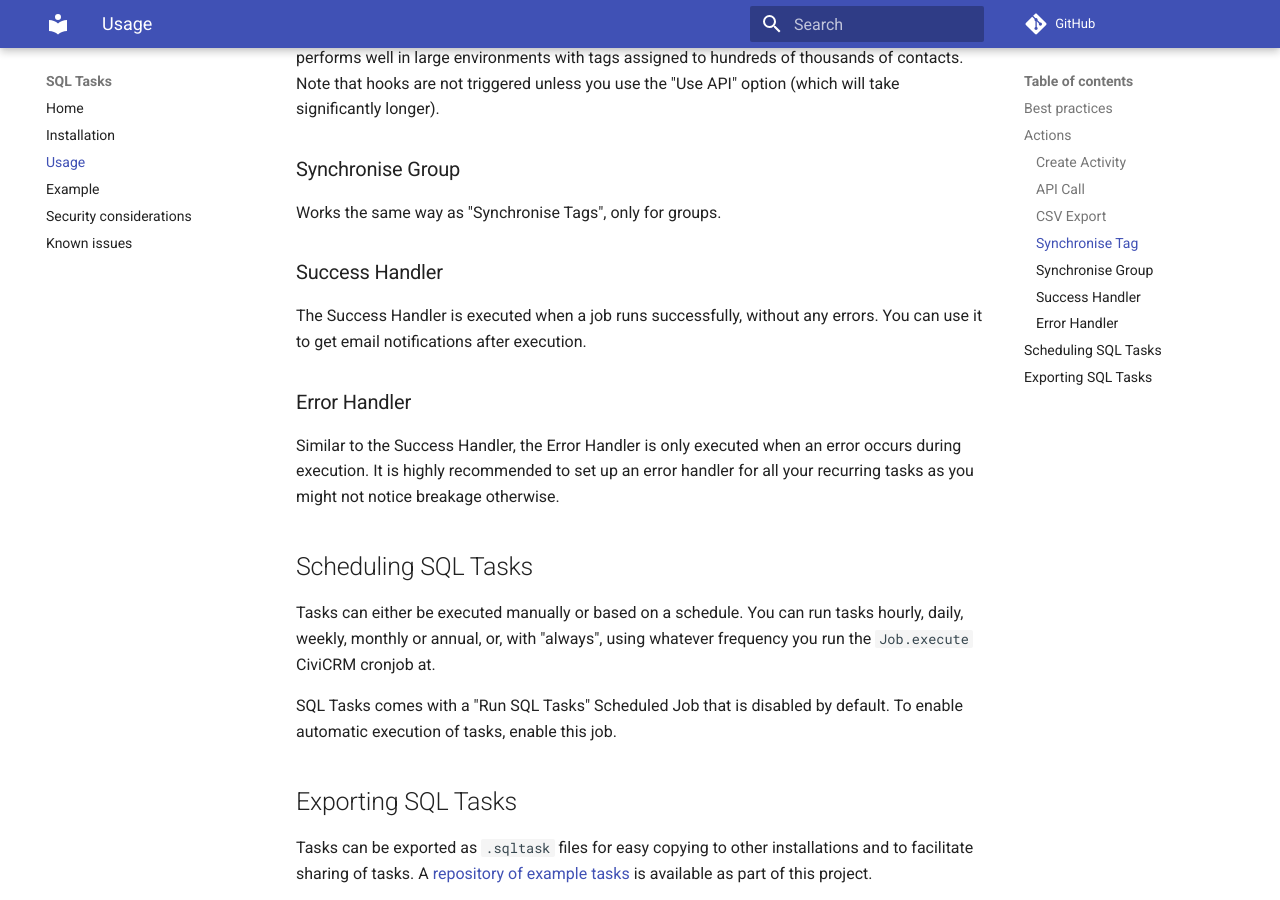
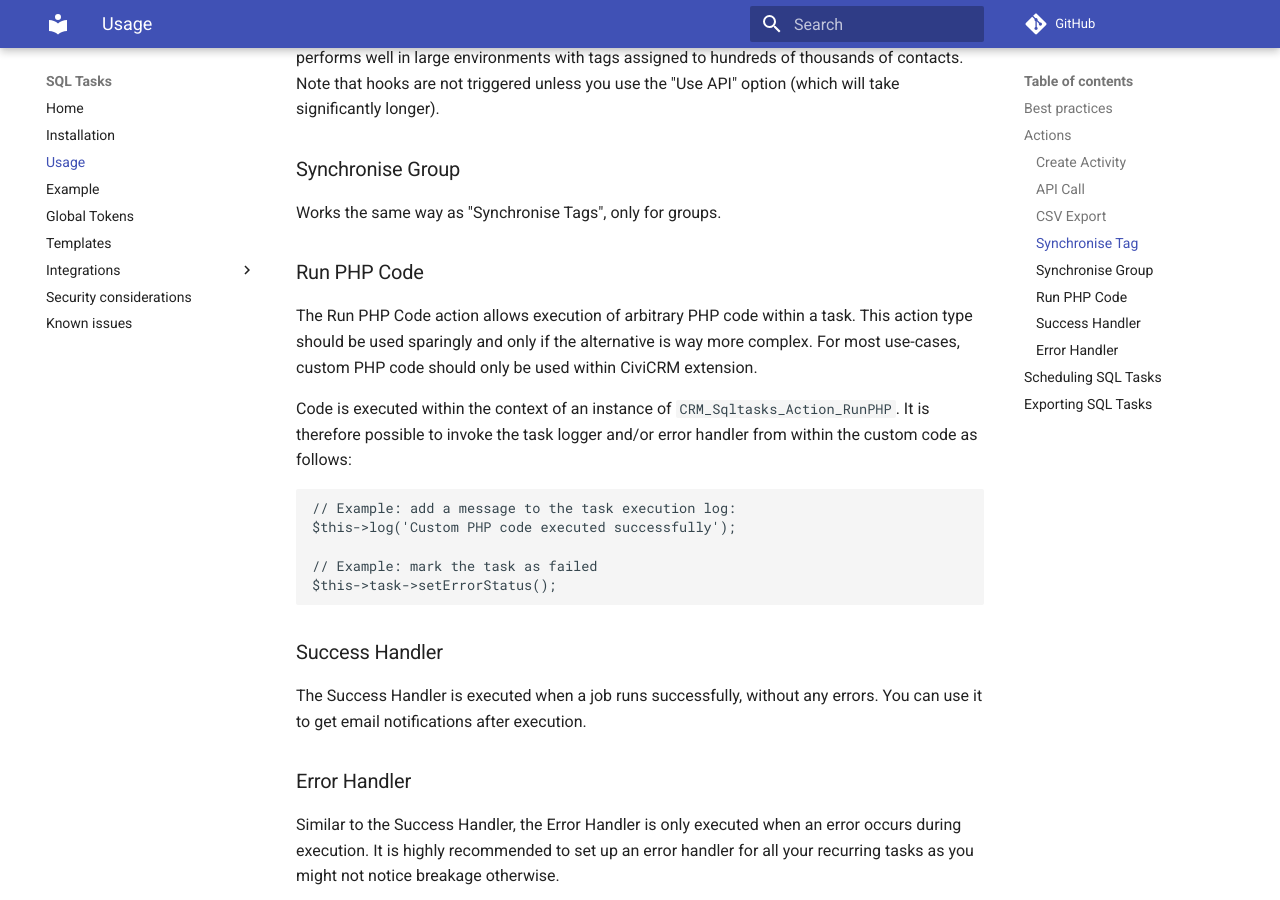
Before and after one commit to systopia/de.systopia.sqltasks, an MkDocs documentation site: the page built from docs/usage.md, in a window 1280 px wide and 900 px high, scrolled down 1630 px. Built offline with MkDocs 1.6.1 and Material for MkDocs 9.7.7, drawn with Linux system fonts in a browser that asks for light colours; comment, search, counter and statistics services are not loaded; some of the changed text lies outside the part shown.

````diff
--- a/docs/usage.md
+++ b/docs/usage.md
@@ -23,7 +23,7 @@ run each time the Job Scheduler is executing.
 
 Instead of making `INSERT`, `UPDATE`, or `DELETE` queries directly within the
 task's SQL code, always prefer using the "API Call" action, as this helps
-preserving data integrity and allows other things to happen for each action
+to preserve data integrity and allows other things to happen for each action
 (e.g. logging, or running any hook implementations by other extensions).
 
 For queries that don't need additional indices, prefer to create views instead
@@ -73,6 +73,25 @@ significantly longer).
 
 Works the same way as "Synchronise Tags", only for groups.
 
+### Run PHP Code
+
+The Run PHP Code action allows execution of arbitrary PHP code within a task.
+This action type should be used sparingly and only if the alternative is
+way more complex. For most use-cases, custom PHP code should only be used
+within CiviCRM extension.
+
+Code is executed within the context of an instance of `CRM_Sqltasks_Action_RunPHP`.
+It is therefore possible to invoke the task logger and/or error handler
+from within the custom code as follows:
+
+```php
+// Example: add a message to the task execution log:
+$this->log('Custom PHP code executed successfully');
+
+// Example: mark the task as failed
+$this->task->setErrorStatus();
+```
+
 ### Success Handler
 
 The Success Handler is executed when a job runs successfully, without any
--- a/mkdocs.yml
+++ b/mkdocs.yml
@@ -8,6 +8,11 @@ nav:
 - 'Installation': installation.md
 - 'Usage': usage.md
 - 'Example': example.md
+- 'Global Tokens': global-tokens.md
+- 'Templates': templates.md
+- 'Integrations':
+  - 'CiviRules': civirules.md
+  - 'Custom': custom-integrations.md
 - 'Security considerations': security-considerations.md
 - 'Known issues': known-issues.md
 
````
Also changed, not shown: other parts of docs/usage.md (+2 -2 lines), docs/civirules.md (added, +100 -0 lines), docs/custom-integrations.md (added, +27 -0 lines), docs/global-tokens.md (added, +34 -0 lines), docs/installation.md (+2 -2 lines), docs/templates.md (added, +12 -0 lines), docs/img/screenshot.gif.
